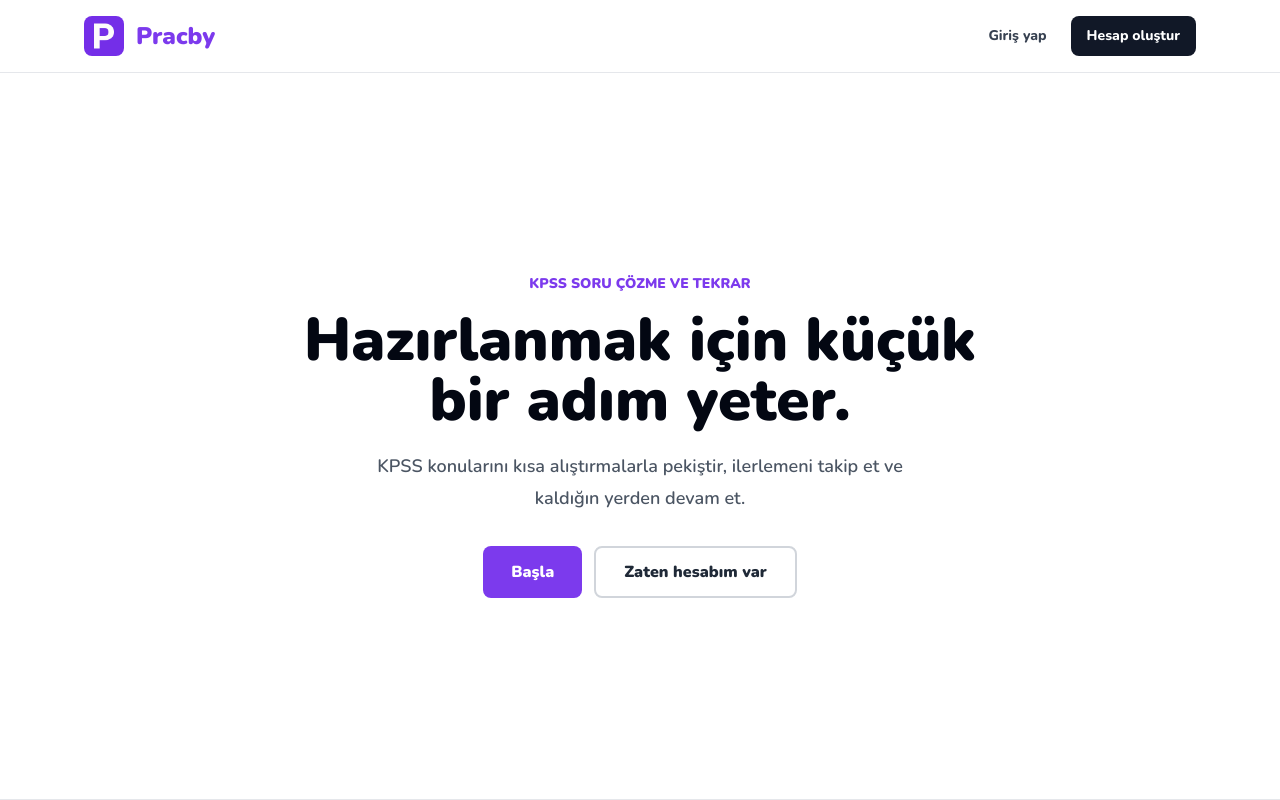
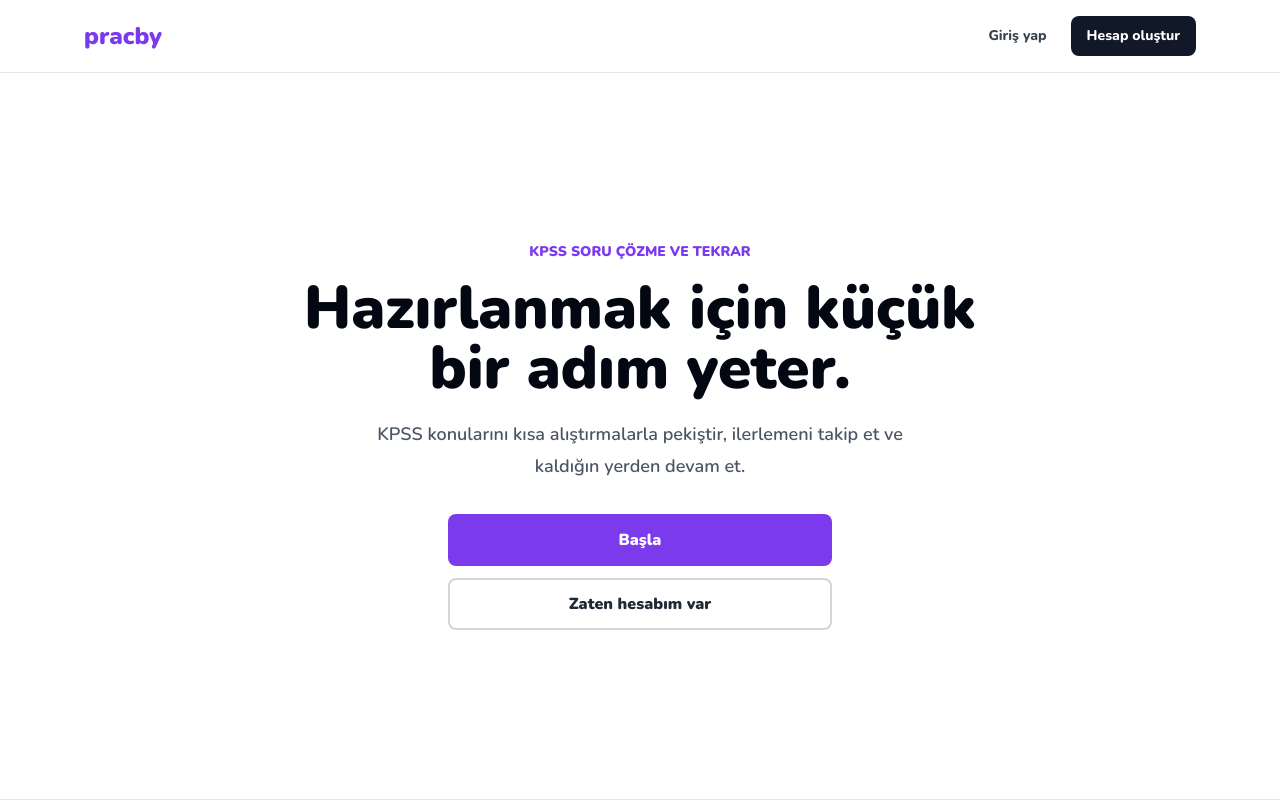
Before and after one commit to mucahit64/pracby, a Nuxt app in the folder client/: page /home in a window 1280 px wide. Shown: the top 800 px of the page. Built offline with nearby package versions, Linux system fonts and the light colour scheme; no server answers.

Commit message:
feat: simplify header navigation in home.vue by removing unnecessary elements and adjusting layout

```diff
--- a/client/pages/home.vue
+++ b/client/pages/home.vue
@@ -2,9 +2,8 @@
   <div class="min-h-screen bg-[#f7f8fc] text-gray-900">
     <header class="border-b border-gray-200 bg-white/95">
       <div class="mx-auto flex max-w-6xl items-center justify-between px-4 py-3 sm:px-5 sm:py-4">
-        <NuxtLink to="/" class="flex items-center gap-3" aria-label="Pracby ana sayfa">
-          <img src="/p-icon.png" alt="" class="h-8 w-8 rounded-md sm:h-10 sm:w-10 sm:rounded-lg">
-          <span class="text-xl font-black text-primary sm:text-2xl">Pracby</span>
+        <NuxtLink to="/" aria-label="Pracby ana sayfa">
+          <span class="text-xl font-black text-primary sm:text-2xl">pracby</span>
         </NuxtLink>
         <nav class="flex items-center gap-1 sm:gap-2" aria-label="Ana navigasyon">
           <NuxtLink to="/auth/login" class="px-2 py-2 text-xs font-extrabold text-gray-700 hover:text-primary sm:px-4 sm:text-sm">
@@ -27,7 +26,7 @@
           <p class="mx-auto mt-5 max-w-xl text-base font-semibold leading-7 text-gray-600 sm:text-lg sm:leading-8">
             KPSS konularını kısa alıştırmalarla pekiştir, ilerlemeni takip et ve kaldığın yerden devam et.
           </p>
-          <div class="mx-auto mt-8 flex w-full max-w-md flex-col gap-3 sm:max-w-none sm:flex-row sm:justify-center">
+          <div class="mx-auto mt-8 flex w-full max-w-xs flex-col gap-3 sm:max-w-sm">
             <NuxtLink to="/welcome" class="rounded-lg bg-primary px-7 py-3.5 text-base font-black text-white transition-colors hover:bg-primary-dark">
               Başla
             </NuxtLink>
```
